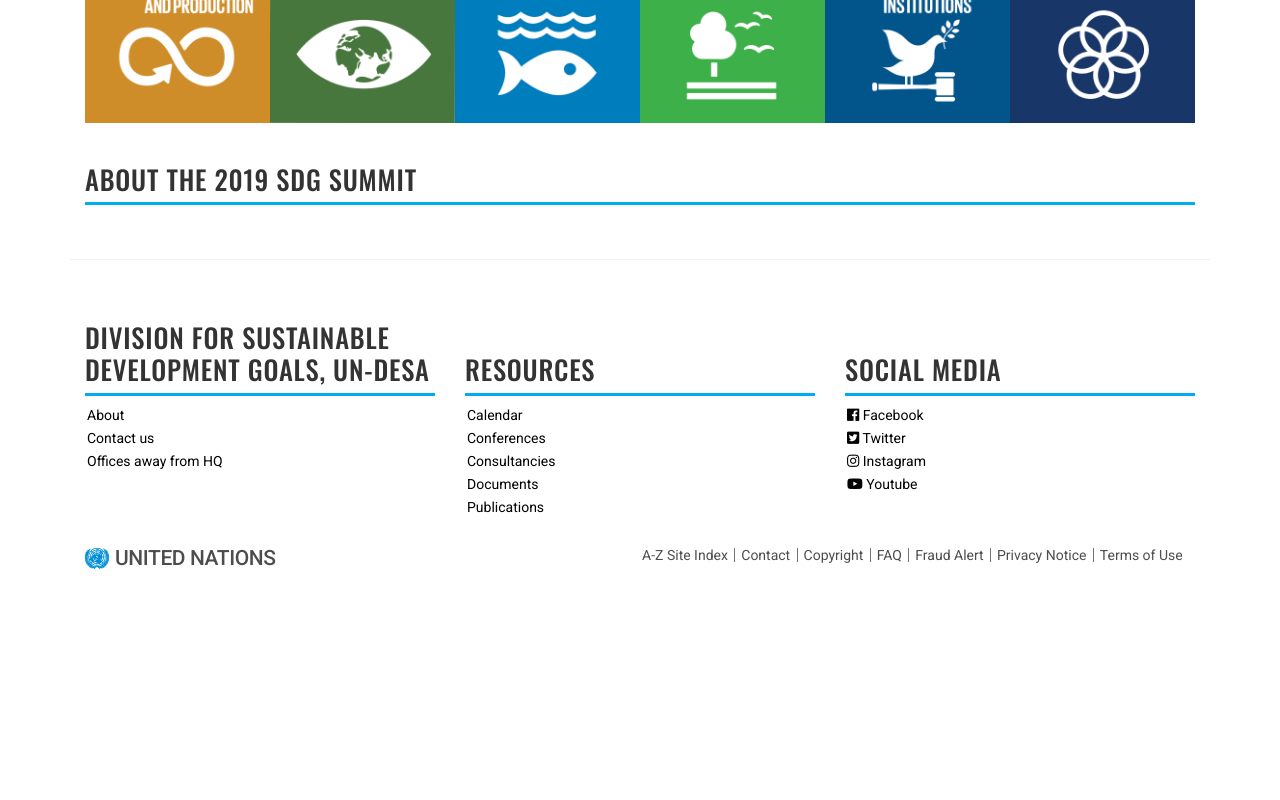
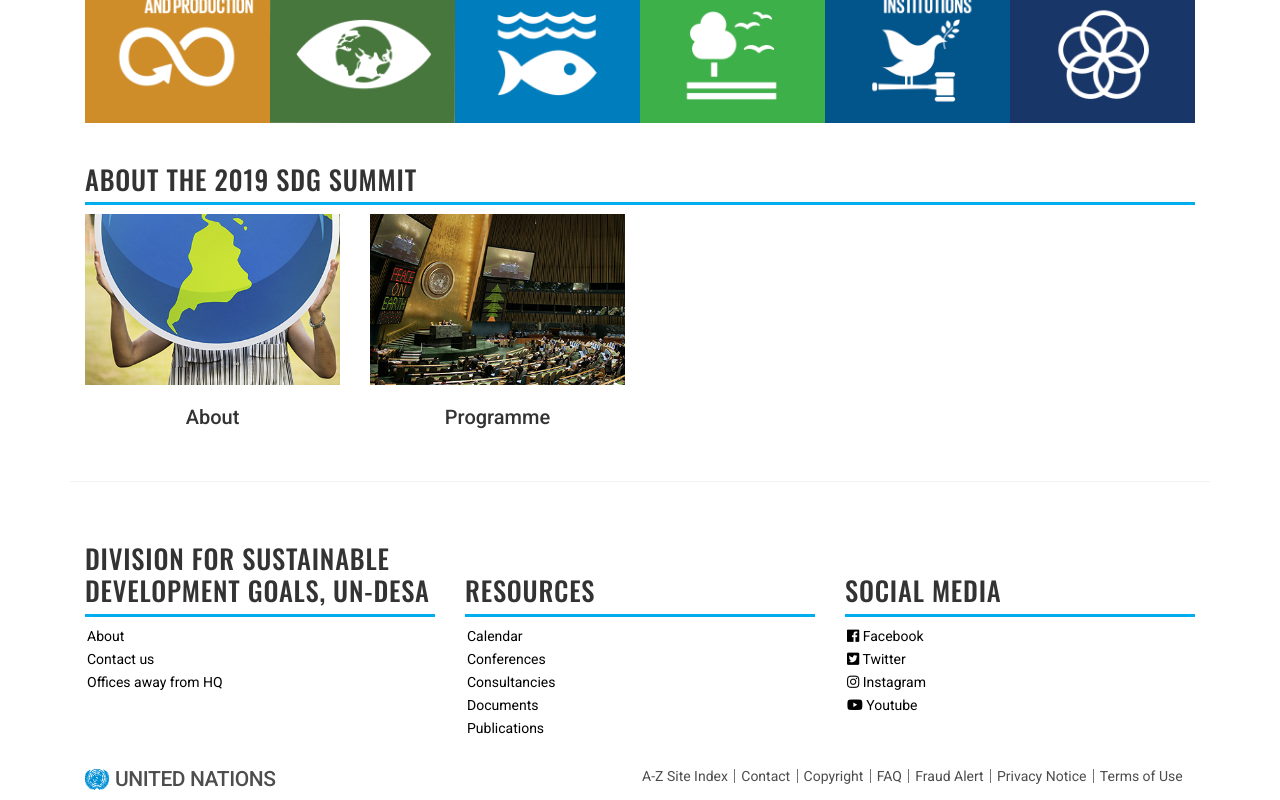
Before and after one commit to elneto/sdgsummit, a website built with webpack: page src/index.html in a window 1280 px wide. Shown: the part 2533-3333 px from the top of the page. Before the commit the page ends 3112 px from the top, so only its background shows below. Built offline with nearby package versions, Linux system fonts and the light colour scheme; some packages are replaced by stand-ins of ours.

Commit message:
added the images for about and the styles for it

```diff
--- a/src/includes/_typography.scss
+++ b/src/includes/_typography.scss
@@ -91,6 +91,17 @@
 
 h4 {
   font-size: $font-size-base*1.1;
+}
+
+a.media-top-heading{
+  text-decoration: none;
+}
+
+.media-top-heading h4 {
+  margin-top: 1em;
+  font-size: 20px;
+  text-align: center;
+  color: $gray-dark;
 }
 
 h4.featured {
--- a/src/index.html
+++ b/src/index.html
@@ -288,6 +288,23 @@
       </div>
     </div>
 
+    <div class="row">
+      <div class="col-6 col-md-3">
+        <a href="" class="media-top-heading"><img id="imgAbout" class="img-fluid" alt="about">
+          <h4>About</h4>
+        </a>
+      </div>
+      <div class="col-6 col-md-3">
+        <a href="" class="media-top-heading"><img id="imgProgramme" class="img-fluid" alt="programme">
+          <h4>Programme</h4>
+        </a>
+      </div>
+      <div class="col-6 col-md-3">
+      </div>
+      <div class="col-6 col-md-3">
+      </div>
+    </div>
+
   </section>
 
   <footer class="container footer">
--- a/src/index.js
+++ b/src/index.js
@@ -21,6 +21,12 @@
 import sdg16 from './images/E_SDG goals_icons-individual-rgb-16.png';
 import sdg17 from './images/E_SDG goals_icons-individual-rgb-17.png';
 import sdg18 from './images/E_SDG_logo_with_UN_Emblem_square_rgb.png';
+
+import imgAbout from './images/about.jpg';
+import imgProgramme from './images/programme.jpg';
+document.getElementById('imgAbout').src = imgAbout;
+
+document.getElementById('imgProgramme').src = imgProgramme;
 
 document.getElementById('sdgsummitLogo').src = sdgsummitLogo;
 document.getElementById('cover').src = cover;
```
Also changed, not shown: src/images/about.jpg (added), src/images/advocates.jpg (added), src/images/docs.jpg (added), src/images/info.jpg (added), src/images/media.jpg (added), src/images/outcomes.jpg (added), src/images/programme.jpg (added), src/images/side.jpg (added).
